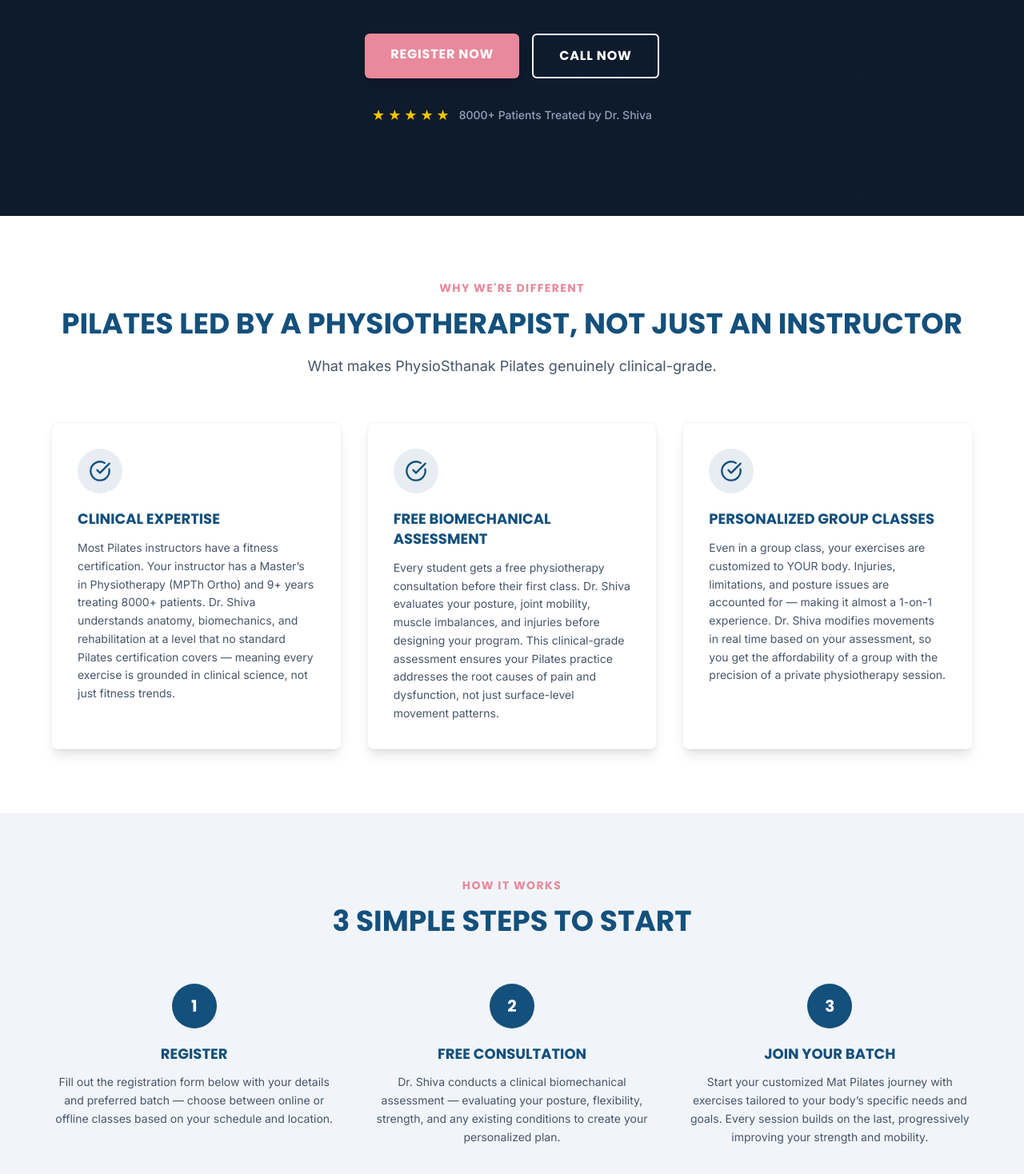
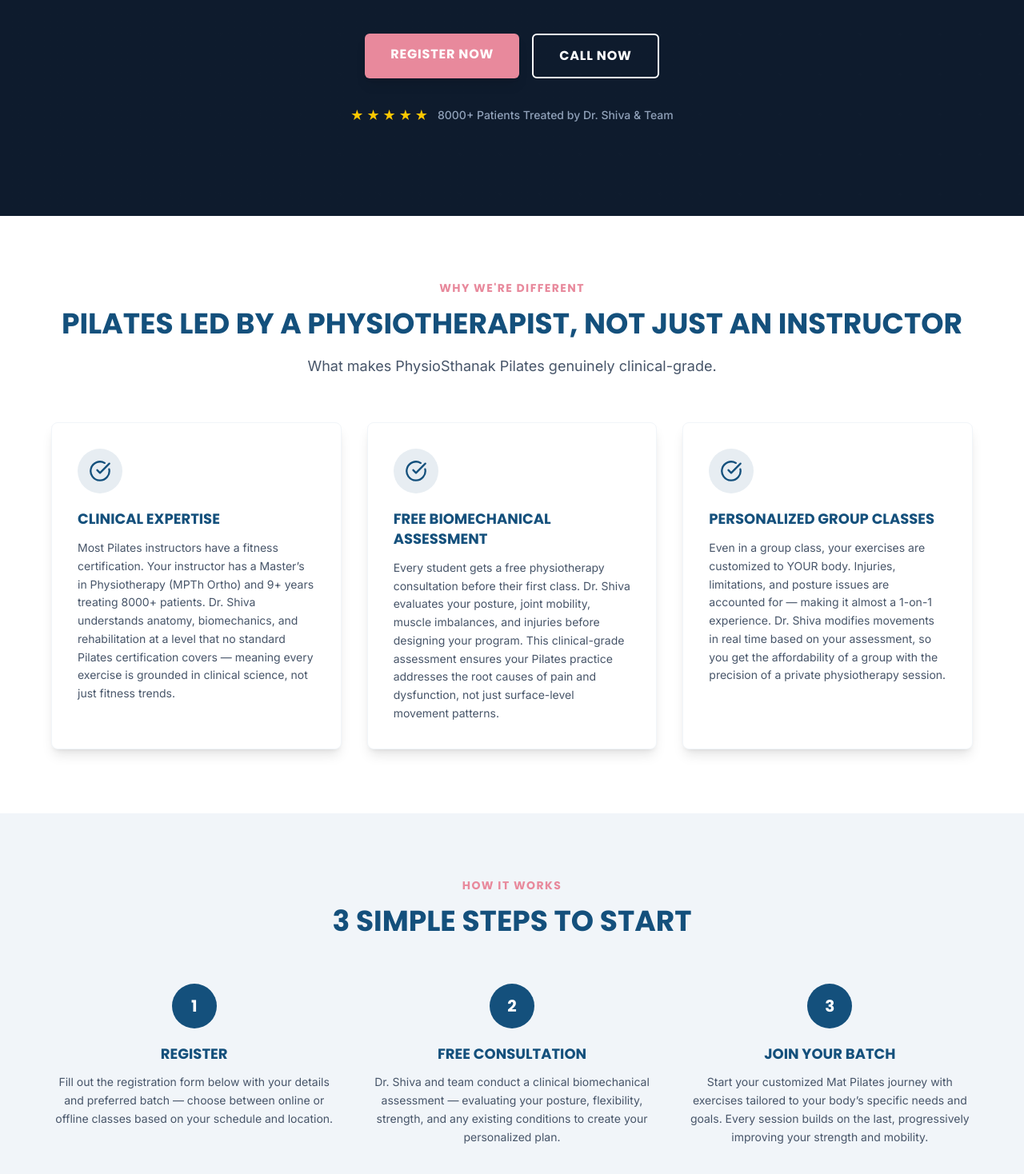
Before and after one commit to KaranSangoi/physiosthanak, a Next.js app: page /pilates in a window 1280 px wide. Shown: the part 562-2030 px from the top of the page at 80% size. Built offline with nearby package versions, Linux system fonts and the light colour scheme.

Commit message:
fix: Update Pilates page to mention Dr. Shiva and team

```diff
--- a/src/app/pilates/PilatesContent.tsx
+++ b/src/app/pilates/PilatesContent.tsx
@@ -150,7 +150,7 @@
               ))}
             </div>
             <span className="text-slate-400 text-sm font-medium">
-              8000+ Patients Treated by Dr. Shiva
+              8000+ Patients Treated by Dr. Shiva &amp; Team
             </span>
           </div>
         </div>
@@ -226,7 +226,7 @@
     {
       title: 'Free Consultation',
       description:
-        'Dr. Shiva conducts a clinical biomechanical assessment — evaluating your posture, flexibility, strength, and any existing conditions to create your personalized plan.',
+        'Dr. Shiva and team conduct a clinical biomechanical assessment — evaluating your posture, flexibility, strength, and any existing conditions to create your personalized plan.',
     },
     {
       title: 'Join Your Batch',
@@ -363,10 +363,10 @@
           <div>
             <span className="section-eyebrow">Your Instructor</span>
             <h2 className="text-3xl sm:text-4xl font-heading font-bold text-accent mb-4 uppercase">
-              Meet Dr. Shiva Jain Sangoi
+              Meet Dr. Shiva Jain Sangoi &amp; Team
             </h2>
             <p className="text-lg text-text-light mb-8">
-              BPTh, MPTh (Ortho), FIFA Diploma in Football Medicine
+              BPTh, MPTh (Ortho), FIFA Diploma in Football Medicine — leading a dedicated team of physiotherapy professionals
             </p>
 
             <div className="space-y-6">
```
